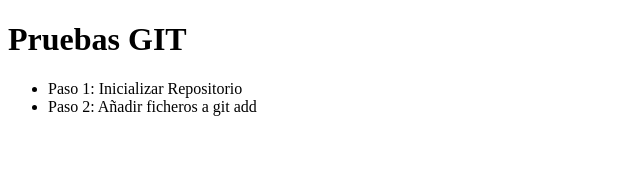
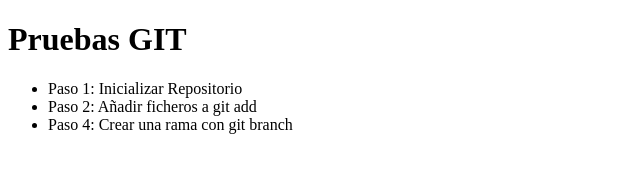
Before and after one commit to mafealon/MarioPrueba, a plain HTML site: page index.html in a window 1280 px wide. Shown: the whole page, without its empty margins (0-640 px from the left). Drawn offline with Linux system fonts and the light colour scheme.

Commit message:
Añadido paso 4

```diff
--- a/index.html
+++ b/index.html
@@ -7,6 +7,7 @@
 				<ul>
 					<li>Paso 1: Inicializar Repositorio</li>
 					<li>Paso 2: Añadir ficheros a git add</li>
+					<li>Paso 4: Crear una rama con git branch</li>
 				</ul>
 			</body>
 	</html>
```
